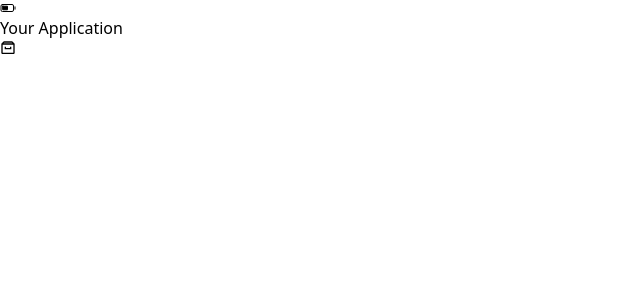
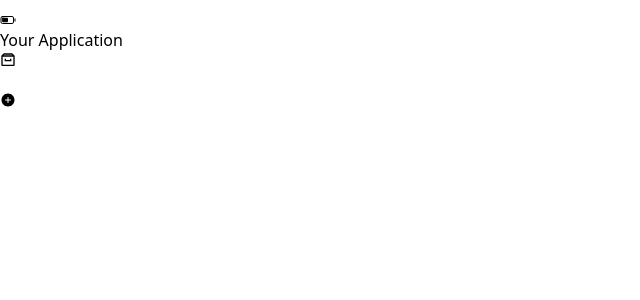
Before and after one commit to Jaynish-D/React-Interface, a JavaScript app in the folder react-interface/: page / in a window 1280 px wide. Shown: the top 300 px of the page, without its empty margins (0-640 px from the left). Built offline with nearby package versions, Linux system fonts and the light colour scheme; the HTML template or start-up script is replaced by a standard one.

Commit message:
Update App.js

```diff
--- a/react-interface/src/App.js
+++ b/react-interface/src/App.js
@@ -1,11 +1,16 @@
 import { BiArchive } from 'react-icons/bi';
-import { IoBatteryHalfOutline } from 'react-icons/io5';
+import { IoBatteryHalfOutline, IoAddCircle } from 'react-icons/io5';
+
 function App() {
   return (
-    <div className="App">
+    <div className="App container mx-auto mt-3">
       <h1>
         <IoBatteryHalfOutline />
         Your Application <BiArchive />
+      </h1>
+      <br />
+      <h1>
+        <IoAddCircle />
       </h1>
     </div>
   );
```
